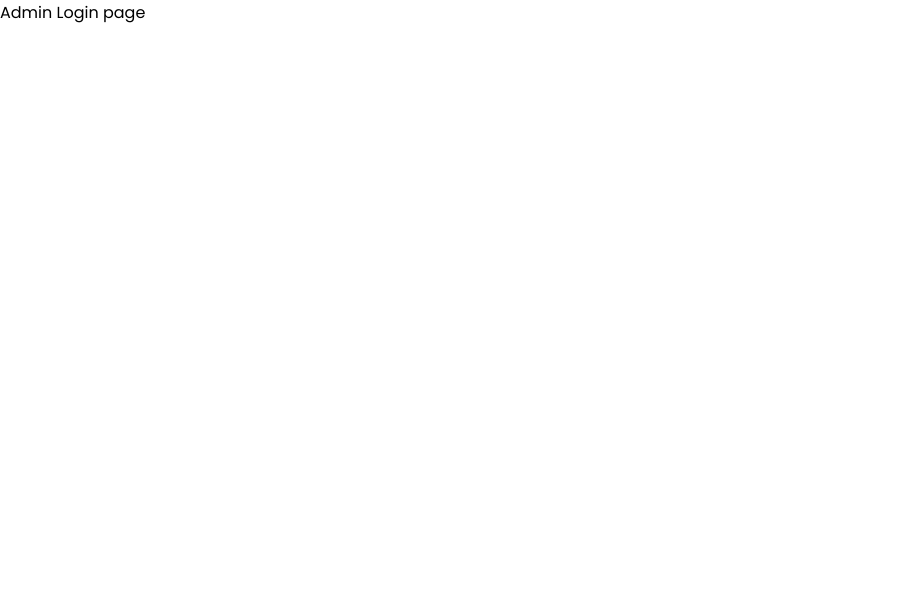
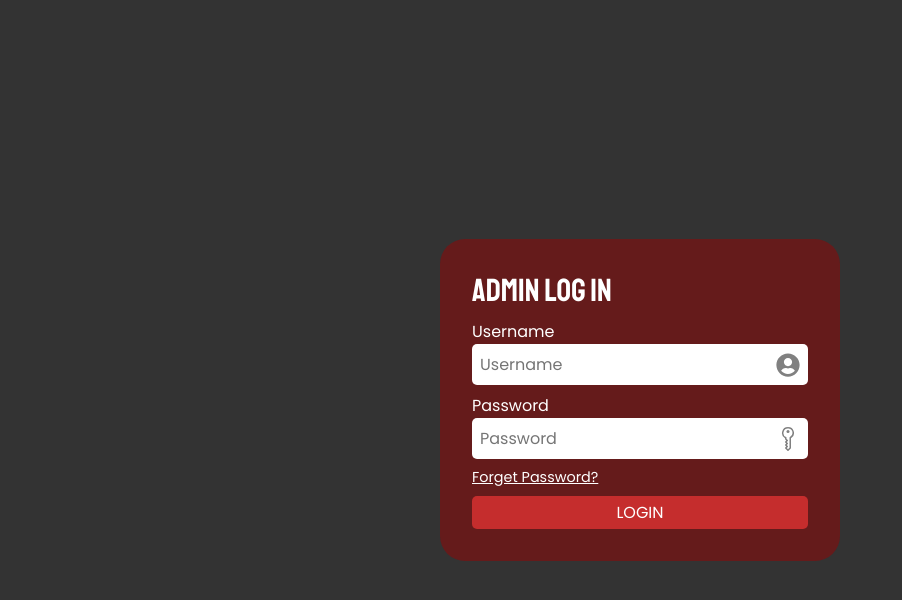
Before and after one commit to hubymeme22/BatstateU-tenants, a React (Vite) app: page /admin/login in a window 1280 px wide. Shown: the top 600 px of the page, without its empty margins (0-902 px from the left). Built offline with nearby package versions, Linux system fonts and the light colour scheme.

Commit message:
Add admin login page

```diff
--- /dev/null
+++ b/src/hooks/useInput.jsx
@@ -0,0 +1,20 @@
+import { useState } from 'react';
+
+function useInput(initialValue) {
+  const [value, setValue] = useState(initialValue);
+
+  const inputHandler = {
+    value,
+    onChange: (e) => {
+      setValue(e.target.value);
+    },
+  };
+
+  const resetInput = () => {
+    setValue(initialValue);
+  };
+
+  return [value, inputHandler, resetInput];
+}
+
+export default useInput;
--- a/src/pages/admin/login/index.jsx
+++ b/src/pages/admin/login/index.jsx
@@ -1,7 +1,76 @@
 import React from 'react';
+import { useAuth } from '../../../hooks/useAuth';
+import useInput from '../../../hooks/useInput';
+
+import {
+  LoginContainer,
+  Form,
+  Title,
+  Field,
+  Label,
+  Input,
+  Button,
+  Link,
+  UserIcon,
+  KeyIcon,
+} from './styled';
 
 function AdminLogin() {
-  return <div>Admin Login page</div>;
+  const [SRCode, SRCodeHandler, resetSRCode] = useInput('');
+  const [password, passwordHandler, resetPassword] = useInput('');
+
+  const auth = useAuth();
+
+  const submitForm = (e) => {
+    e.preventDefault();
+
+    // if valid, login
+    //    auth.login();
+    // else
+    //    show error popup modal
+  };
+
+  return (
+    <LoginContainer>
+      <Form onSubmit={submitForm}>
+        <Title>ADMIN LOG IN</Title>
+
+        <Field>
+          <Label htmlFor="sr-code" component={'adfdsf'}>
+            Username
+          </Label>
+
+          <div>
+            <Input
+              type="text"
+              id="sr-code"
+              placeholder="Username"
+              {...SRCodeHandler}
+            />
+            <UserIcon />
+          </div>
+        </Field>
+
+        <Field>
+          <Label htmlFor="password">Password</Label>
+
+          <div>
+            <Input
+              type="password"
+              id="password"
+              placeholder="Password"
+              {...passwordHandler}
+            />
+            <KeyIcon />
+          </div>
+        </Field>
+
+        <Link>Forget Password?</Link>
+
+        <Button onClick={auth.login}> LOGIN </Button>
+      </Form>
+    </LoginContainer>
+  );
 }
 
 export default AdminLogin;
--- /dev/null
+++ b/src/pages/admin/login/styled.jsx
@@ -0,0 +1,81 @@
+import styled from 'styled-components';
+import { Link as LinkTag } from 'react-router-dom';
+
+// Icons
+import { FaUserCircle } from 'react-icons/fa';
+import { BsKey } from 'react-icons/bs';
+
+export const LoginContainer = styled.div`
+  background-color: ${({ theme }) => theme.darkGray};
+  height: 100vh;
+  display: flex;
+  justify-content: center;
+  align-items: center;
+`;
+
+export const Form = styled.form`
+  background-color: ${({ theme }) => theme.primary};
+  width: 400px;
+  display: flex;
+  flex-direction: column;
+  gap: 0.5rem;
+  padding: 2rem;
+  border-radius: 25px;
+`;
+
+export const Title = styled.h1`
+  font-family: 'Staatliches';
+  color: white;
+  font-size: 2rem;
+`;
+
+export const Field = styled.div`
+  display: flex;
+  flex-direction: column;
+
+  div {
+    display: flex;
+    position: relative;
+
+    svg {
+      font-size: 1.5rem;
+      position: absolute;
+      align-self: center;
+      right: 0.5rem;
+      color: gray;
+    }
+  }
+`;
+
+export const Label = styled.label`
+  color: white;
+`;
+
+export const Input = styled.input`
+  width: 100%;
+  padding: 0.5rem;
+  padding-right: 2rem;
+  border-radius: 5px;
+  border: 0;
+`;
+
+export const Button = styled.button`
+  background-color: ${({ theme }) => theme.lightRed};
+  color: white;
+  padding: 0.25rem;
+  border: 0;
+  border-radius: 5px;
+  cursor: pointer;
+`;
+
+export const Link = styled(LinkTag)`
+  font-size: 0.9rem;
+  color: white;
+  text-decoration: underline;
+`;
+
+export const UserIcon = styled(FaUserCircle)``;
+
+export const KeyIcon = styled(BsKey)`
+  transform: rotate(90deg);
+`;
```
